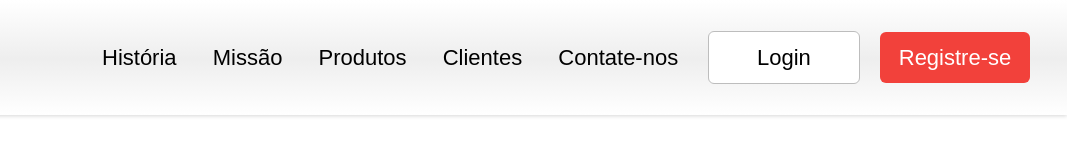
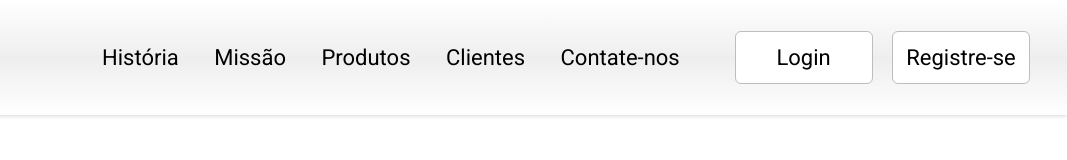
Before and after one commit to iaanalves/Projeto-Coca-Cola, a plain HTML site: page index.html in a window 1280 px wide. Shown: the full height of the page, 213-1280 px from the left. Drawn offline with Linux system fonts and the light colour scheme.

Commit message:
Correção
Fonte importada + correção dos hovers e cor de texto

```diff
--- a/css/style.css
+++ b/css/style.css
@@ -1,9 +1,10 @@
-@import url(//fonts.googleapis.com/css?family=Open+Sans);
+@import url(//fonts.googleapis.com/css2?family=Roboto);
+@import url(//fonts.googleapis.com/css2?family=Montserrat);
 
 body {
     margin: 0;
     background-color:#FFFFFF;
-    font-family: 'Montserrat', sans-serif;
+    font-family:'Roboto','Montserrat', sans-serif;
     font-size: 22px;
 }
 /* main style */
@@ -16,6 +17,7 @@ body {
     box-shadow: 0px 1px 4px #00000029;
     opacity: 1;
 }
+
 #img {
     position: absolute;
     left: 30px;
@@ -39,7 +41,6 @@ section #main-navigation ul{
     text-align: center;
     list-style: none;
     padding: 0;
-
 }
 
 section #main-navigation ul li {
@@ -49,8 +50,25 @@ section #main-navigation ul li {
 
 section #main-navigation ul li a {
     text-decoration: none;
-    color:Black;
-    padding: 10px 15px;
+    padding: 44px 15px;
+    color: inherit;
+}
+
+/* hover style */
+
+li:hover{
+    color: white;
+}
+
+a:hover {
+    background-color: #f2413b;
+    color: white;
+    transition-duration: 0.6s;
+}
+a #main-navigation:hover {
+    background-color: #f2413b;
+    color: white;
+    transition-duration: 0.6s;
 }
 
 /* button style */
@@ -60,24 +78,26 @@ section #main-navigation ul li a {
     align-items: center;
     justify-content: center;
     margin: 7px;
-    background-color:white;
+    background-color: #ffffff;
+    border: 1px solid #BDBDBD;
     color: black;
-    border: 1px solid #BDBDBD;
     border-radius: 6px;
-    width: 150px;
+    width: 136px;
     height: 51px;
     text-decoration: none;
     font-size: 22px ;
 }
+
 .button-dois {
     display: inline-flex;
     align-items: center;
     justify-content: center;
     margin: 7px;
-    background-color: #f2413b;
-    color: white;
+    background-color: #ffffff;
+    border: 1px solid #BDBDBD;
+    color: black;
     border-radius: 6px;
-    width: 150px;
+    width: 136px;
     height: 51px;
     text-decoration: none;
     font-size: 22px ;
```
